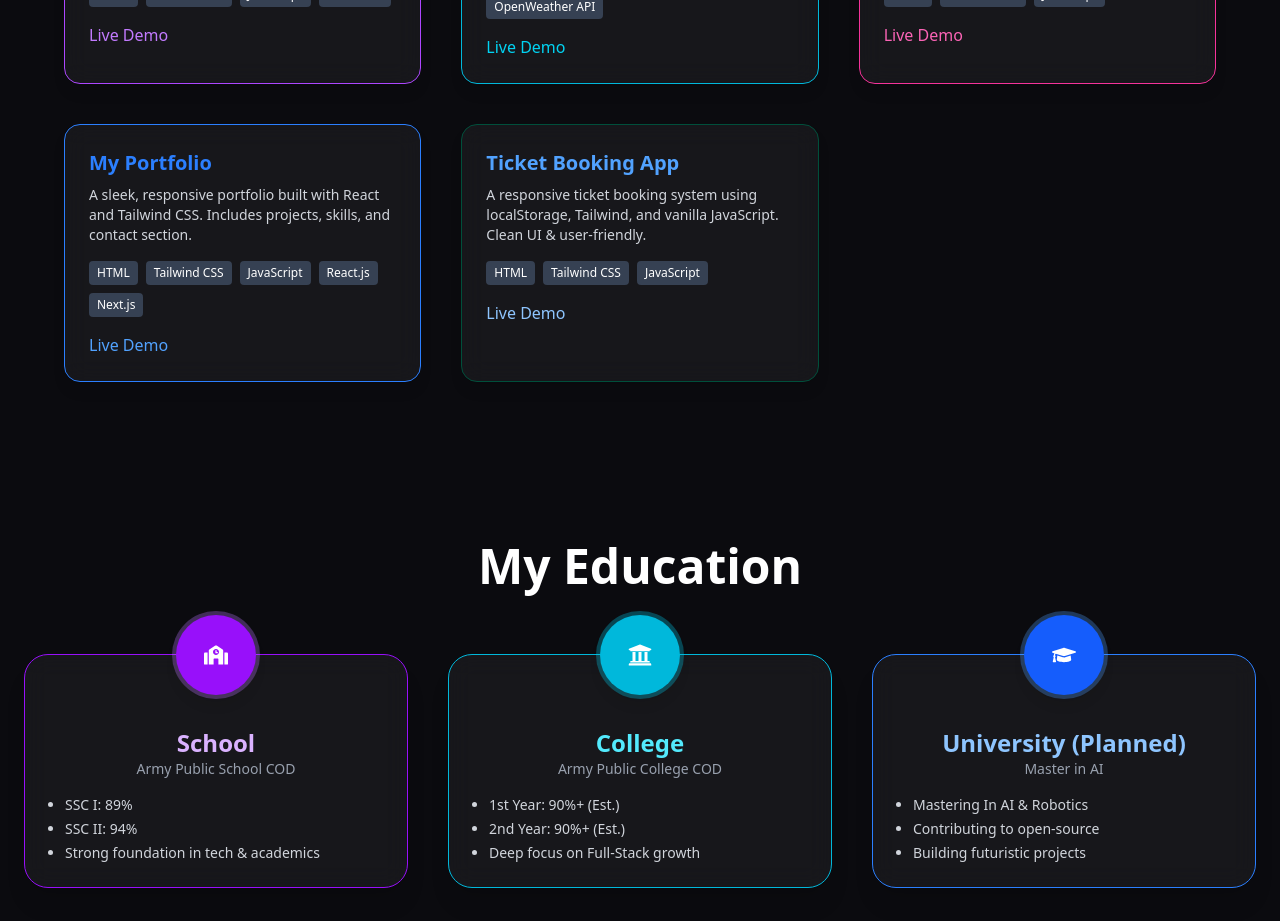
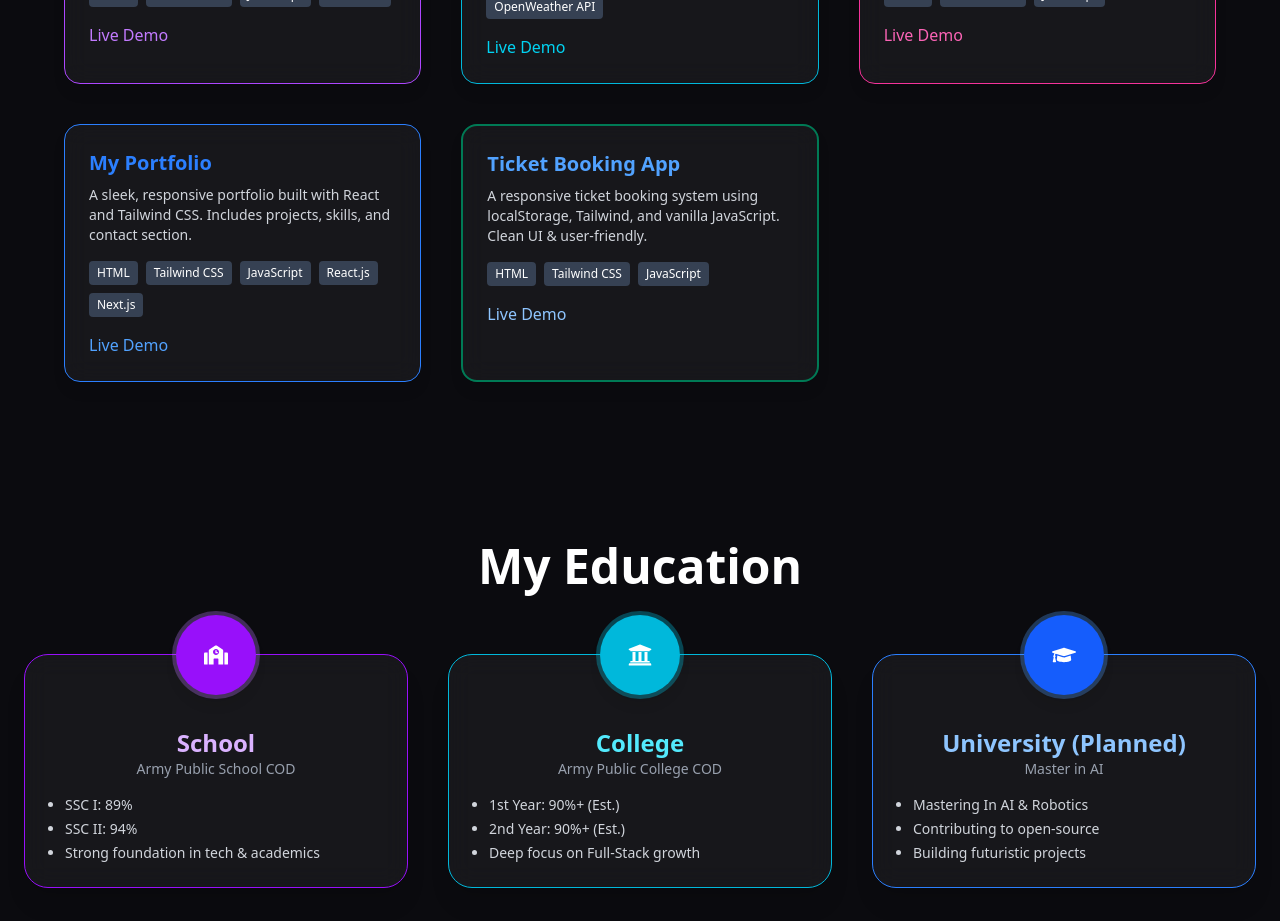
Before and after one commit to mazhanbaig/My-Portfolio-Next.js, a Next.js app: page / in a window 1280 px wide. Shown: the part 2640-3561 px from the top of the page. Built offline with nearby package versions, Linux system fonts and the light colour scheme.

Commit message:
border widt incresw

```diff
--- a/app/Componenets/Project.js
+++ b/app/Componenets/Project.js
@@ -105,7 +105,7 @@ const Project = () => {
           </div>
 
           {/* 🎟️ Booking Web App */}
-          <div className="bg-white/5 border border-emerald-900 rounded-2xl p-6 backdrop-blur-md shadow-lg hover:scale-105 transition duration-300">
+          <div className="bg-white/5 border-2 border-emerald-700 rounded-2xl p-6 backdrop-blur-md shadow-lg hover:scale-105 transition duration-300">
             <h3 className="text-xl font-bold mb-2 text-blue-400">
               Ticket Booking App
             </h3>
```
